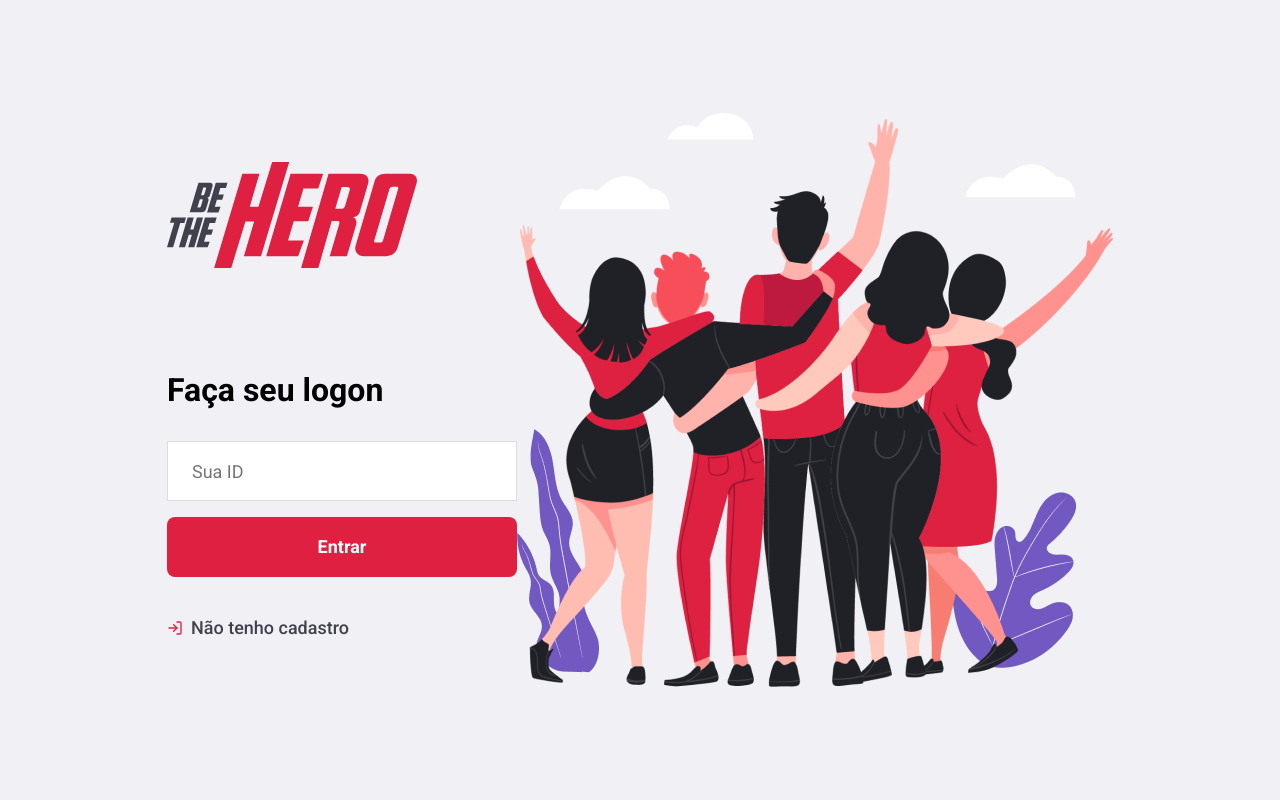
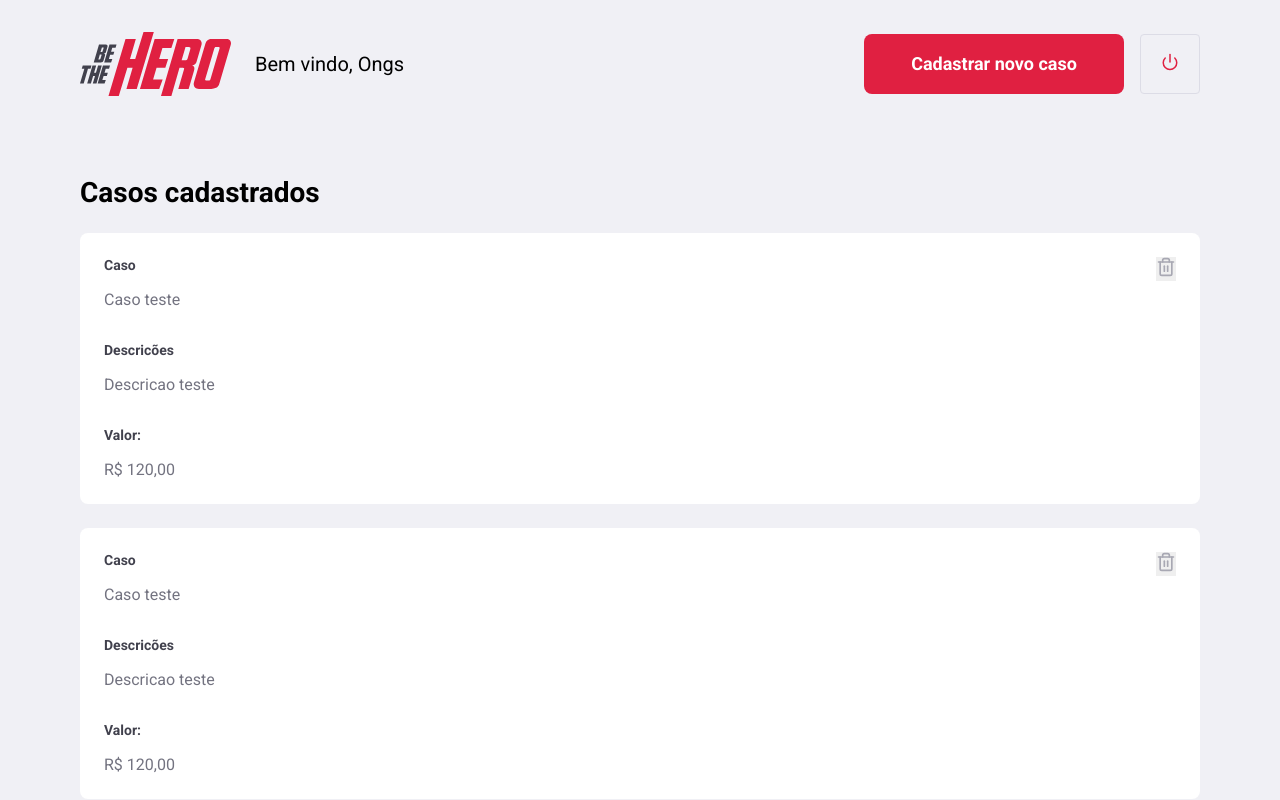
Before and after one commit to Anselmo17/Ongs-FrontEnd, a React (Create React App) app in the folder frontend/: page /profile in a window 1280 px wide. Shown: the top 800 px of the page. Built offline with nearby package versions, Linux system fonts and the light colour scheme; the HTML template or start-up script is replaced by a standard one.

Commit message:
Create interface profile

```diff
--- a/frontend/package.json
+++ b/frontend/package.json
@@ -6,6 +6,7 @@
     "react": "^16.13.1",
     "react-dom": "^16.13.1",
     "react-icons": "^3.6.0",
+    "react-router-dom": "^5.1.2",
     "react-scripts": "0.9.x"
   },
   "devDependencies": {},
--- a/frontend/src/App.js
+++ b/frontend/src/App.js
@@ -1,13 +1,11 @@
 import React from 'react';
 import './global.css';
-
-
-import Logon from './pages/Logon/index';
+import Routes from './routes';
 
 
 function App() {
   return (
-    <Logon />
+    <Routes />
   );
 }
 
--- a/frontend/src/global.css
+++ b/frontend/src/global.css
@@ -48,3 +48,24 @@
 .button:hover {
   filter: brightness(90%);
 }
+
+
+/* formulario global*/
+.back-link {
+  display: flex;
+  align-items: center;
+  margin-top: 40px;
+  color: #41414d;
+  font-size: 18px;
+  text-decoration: none;
+  font-weight: 500;
+  transition: opacity 0.2s;
+}
+
+.back-link svg {
+  margin-right: 8px;
+}
+
+.back-link:hover {
+  opacity: 0.8;
+}
--- a/frontend/src/pages/Logon/index.js
+++ b/frontend/src/pages/Logon/index.js
@@ -1,8 +1,12 @@
 import React from 'react';
-import './style.css'
+
+import './style.css';
+
+// components
+import { Link } from 'react-router-dom';
 import { FiLogIn } from 'react-icons/fi';
 
-
+// images
 import heroesImg from '../../assets/heroes.png';
 import logoImg from '../../assets/logo.svg';
 
@@ -20,10 +24,10 @@
           <input placeholder="Sua ID" />
           <button className="button" type="submit">Entrar</button>
 
-          <a href="/register">
-              <FiLogIn size={16} color="#e02041"/>
+          <Link className=".back-link" to="/register">
+            <FiLogIn size={16} color="#e02041" />
               Não tenho cadastro
-          </a>
+          </Link>
         </form>
       </section>
       <img src={heroesImg} alt="Heroes" />
--- a/frontend/src/pages/Logon/style.css
+++ b/frontend/src/pages/Logon/style.css
@@ -9,7 +9,6 @@
 }
 
 /* formulario */
-
 .logon-container section.form {
   width: 100%;
   max-width: 350px;
--- /dev/null
+++ b/frontend/src/pages/Profile/index.js
@@ -0,0 +1,77 @@
+import React from 'react';
+import { Link } from 'react-router-dom';
+
+//components
+import { FiPower, FiTrash2 } from 'react-icons/fi';
+
+// styles
+import './style.css';
+
+// imgs
+import logoImg from '../../assets/logo.svg';
+
+
+
+export default function Register() {
+  return (
+    <div className="profile-container">
+      <header>
+        <img src={logoImg} alt="Be the Hero" />
+        <span>Bem vindo, Ongs</span>
+
+        <Link className="button" to="/incident/new" >Cadastrar novo caso</Link>
+        <button type="button">
+          <FiPower size={18} color="#E02041" />
+        </button>
+      </header>
+
+      <h1>Casos cadastrados</h1>
+      <ul>
+        <li>
+          <strong>Caso</strong>
+          <p>Caso teste</p>
+
+          <strong>Descricões</strong>
+          <p>Descricao teste</p>
+
+          <strong>Valor:</strong>
+          <p>R$ 120,00</p>
+
+          <button type="button">
+            <FiTrash2 size={20} color="#a8a8b3"/>
+          </button>
+        </li>
+
+        <li>
+          <strong>Caso</strong>
+          <p>Caso teste</p>
+
+          <strong>Descricões</strong>
+          <p>Descricao teste</p>
+
+          <strong>Valor:</strong>
+          <p>R$ 120,00</p>
+
+          <button type="button">
+            <FiTrash2 size={20} color="#a8a8b3"/>
+          </button>
+        </li>
+
+        <li>
+          <strong>Caso</strong>
+          <p>Caso teste</p>
+
+          <strong>Descricões</strong>
+          <p>Descricao teste</p>
+
+          <strong>Valor:</strong>
+          <p>R$ 120,00</p>
+
+          <button type="button">
+            <FiTrash2 size={20} color="#a8a8b3"/>
+          </button>
+        </li>
+      </ul>
+    </div>
+  )
+}
--- /dev/null
+++ b/frontend/src/pages/Profile/style.css
@@ -0,0 +1,86 @@
+.profile-container {
+  width: 100%;
+  max-width: 1180px;
+  padding: 0 30px;
+  margin: 32px auto;
+}
+
+.profile-container header {
+  display: flex;
+  align-items: center;
+}
+
+.profile-container header span {
+  font-size: 20px;
+  margin-left: 24px;
+}
+
+.profile-container header img {
+  height: 64px;
+}
+
+.profile-container header a {
+  width: 260px;
+  margin-left: auto;
+  margin-top: 0;
+}
+
+.profile-container header button {
+  width: 60px;
+  height: 60px;
+  border-radius: 4px;
+  border: 1px solid #dcdce6;
+  background: transparent;
+  margin-left: 16px;
+  transition: border-color 0.2s;
+}
+
+.profile-container header button:hover {
+  border-color: #999;
+}
+
+.profile-container h1 {
+  margin-top: 80px;
+  margin-bottom: 24px;
+}
+
+.profile-container ul {
+  display: grid;
+  grid-template-columns: repeat(1fr 1fr);
+  grid-gap: 24px;
+  list-style: none;
+}
+
+.profile-container ul li {
+  background: #ffffff;
+  padding: 24px;
+  border-radius: 8px;
+  position: relative;
+}
+
+.profile-container ul li button {
+  border: 0;
+  position: absolute;
+  top: 24px;
+  right: 24px;
+}
+
+.profile-container ul li button:hover {
+  opacity: 0.8;
+}
+
+.profile-container ul li strong {
+  display:block;
+  margin-bottom: 16px;
+  color: #41414d;
+}
+
+.profile-container ul li p + strong {
+  margin-top: 32px;
+}
+
+.profile-container ul li p {
+ color: #737380;
+ line-height: 21px;
+ font-size: 16px;
+}
--- /dev/null
+++ b/frontend/src/pages/Register/index.js
@@ -0,0 +1,58 @@
+import React from 'react';
+
+// styles
+import './style.css';
+
+// components
+import { Link } from 'react-router-dom';
+import { FiArrowLeft } from 'react-icons/fi';
+
+// images
+import logoImg from '../../assets/logo.svg';
+
+
+export default function Register() {
+
+  const back = {
+    display: 'flex',
+    alignItems: 'center',
+    marginTop: '40px',
+    color: '#41414d',
+    fontSize: '18px',
+    textDecoration: 'none',
+    fontWeight: 500,
+    transition: 'opacity 0.2s'
+  };
+
+  return (
+    <div className="register-container">
+      <div className="content">
+        <section>
+          <img src={logoImg} alt="Be The Hero" />
+
+          <h1>Cadastro</h1>
+          <p>Faça seu cadastro, entre na plataforma e ajude pessoas a encontrarem os casos da sua ONG.
+          </p>
+
+          <Link style={{ ...back }} to="/">
+            <FiArrowLeft size={16} color="#e02041" />
+              Voltar
+          </Link>
+        </section>
+
+        {/* formulario ONG*/}
+        <form>
+          <input placeholder="Nome da ONG" />
+          <input type="email" placeholder="email" />
+          <input placeholder="whatsApp" />
+
+          <div className="input-group">
+            <input placeholder="Cidade" />
+            <input placeholder="UF" style={{ width: 80 }} />
+          </div>
+          <button className="button" type="submit">Cadastrar</button>
+        </form>
+      </div>
+    </div >
+  )
+}
--- /dev/null
+++ b/frontend/src/pages/Register/style.css
@@ -0,0 +1,64 @@
+.register-container {
+  width: 100%;
+  max-width: 1120px;
+  height: 100vh;
+  margin: auto;
+  display: flex;
+  align-items: center;
+  justify-content: center;
+}
+
+.register-container .content {
+  width: 100%;
+  padding: 96px;
+  background: #f0f0f5;
+  box-shadow: 0 0 100px rgba(0, 0, 0, 0.1);
+  display: flex;
+  justify-content: space-between;
+  align-items: center;
+}
+
+.register-container .content section {
+  width: 100%;
+  max-width: 380px;
+}
+
+.register-container .content section h1 {
+  margin: 64px 0 32px;
+  font-size: 32px;
+}
+
+.register-container .content section p {
+  color: #737380;
+  font-size: 18px;
+  line-height: 32px;
+}
+
+/* formulario */
+.register-container .content form {
+  width: 100%;
+  max-width: 450px;
+}
+
+.register-container .content form input {
+  margin-top: 8px;
+}
+
+.register-container .content form .input-group {
+  display: flex;
+}
+
+.register-container .content form .input-group input + input {
+  margin-left: 8px;
+}
+
+.back {
+  display: flex;
+  align-items: center;
+  margin-top: 40px;
+  color: #41414d;
+  font-size: 18px;
+  text-decoration: none;
+  font-weight: 500;
+  transition: opacity 0.2s;
+}
--- /dev/null
+++ b/frontend/src/routes.js
@@ -0,0 +1,20 @@
+import React from 'react';
+import { BrowserRouter, Route, Switch } from 'react-router-dom';
+
+
+// pages routes
+import Logon from './pages/Logon';
+import Register from './pages/Register';
+import Profile from './pages/Profile';
+
+export default function Routes() {
+  return (
+    <BrowserRouter>
+      <Switch>
+        <Route path="/" component={Logon} exact />
+        <Route path="/register" component={Register} />
+        <Route path="/profile" component={Profile} />
+      </Switch>
+    </BrowserRouter>
+  )
+}
```
Also changed, not shown: 1 other file (tests, documents, lock files or other folders).
